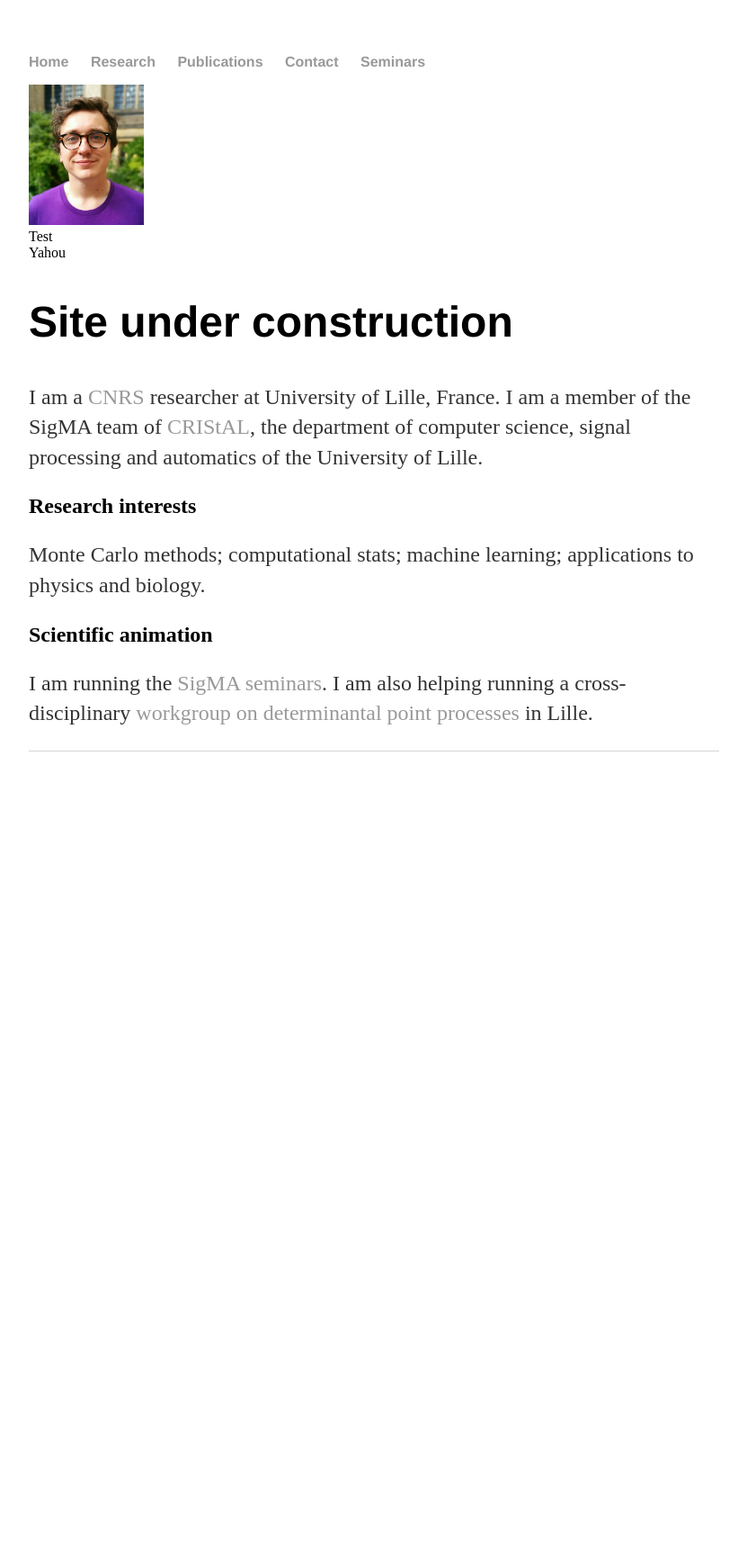
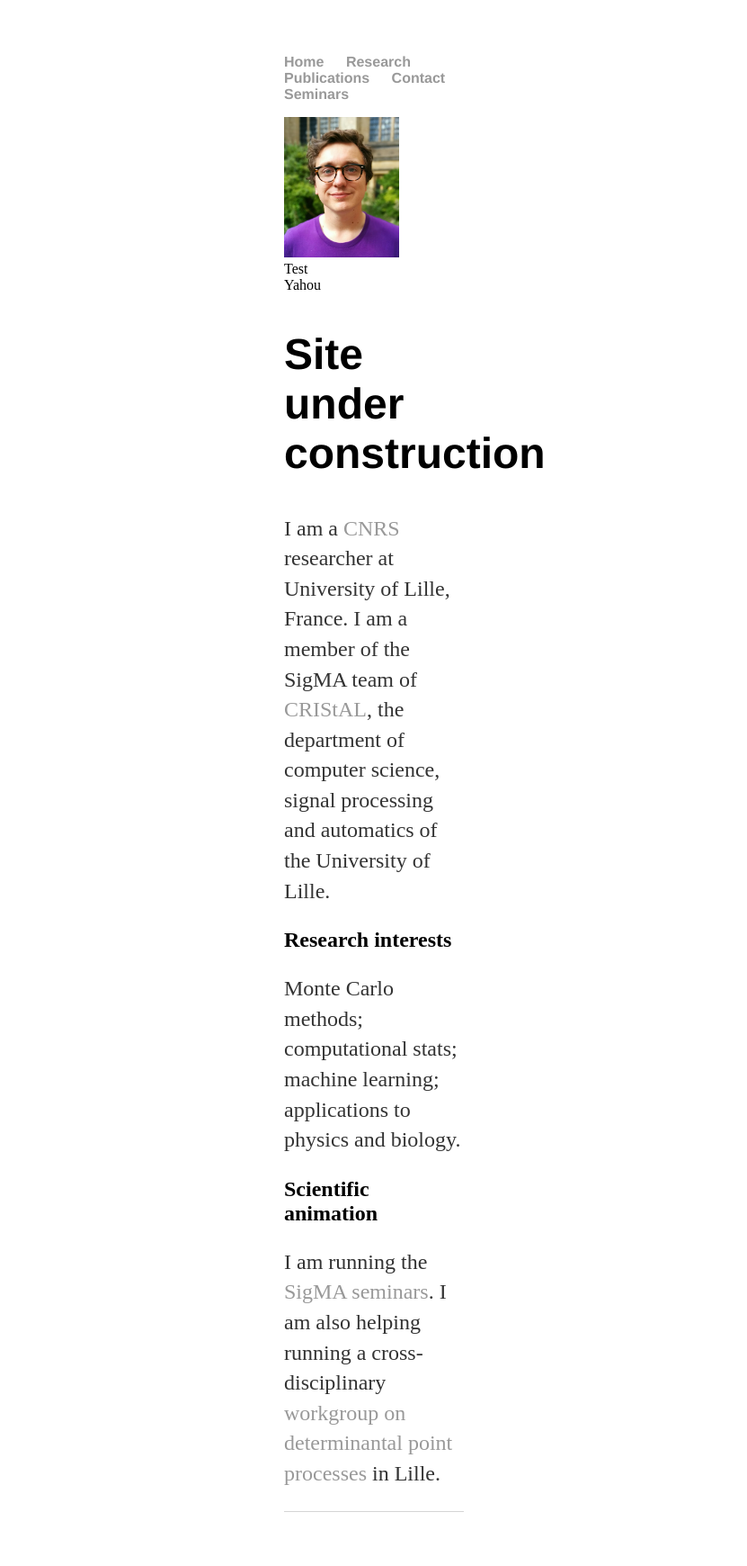
Before and after one commit to rbardenet/rbardenet.github.io, a Jekyll site: the page built from index.html, in a window 1280 px wide. Shown: the whole page at 90% size, without its empty margins (224-1055 px from the left). Built offline with Jekyll 4.4.1, drawn with Linux system fonts in a browser that asks for light colours; before the commit the page ends 900 px from its top, so only the background shows below that.

Commit message:
try to put image on the side

```diff
--- a/css/main.css
+++ b/css/main.css
@@ -1,15 +1,15 @@
 body {
     margin: 60px auto;
-    width: 60%;
+    width: 200px;
 }
 section{
     float: left
-    width: 10%
+    width: 80px
 }
 aside {
     display: relative
     float: right
-    width: 10%
+    width: 20px
 }
 nav ul, footer ul {
     font-family:'Helvetica', 'Arial', 'Sans-Serif';
```
